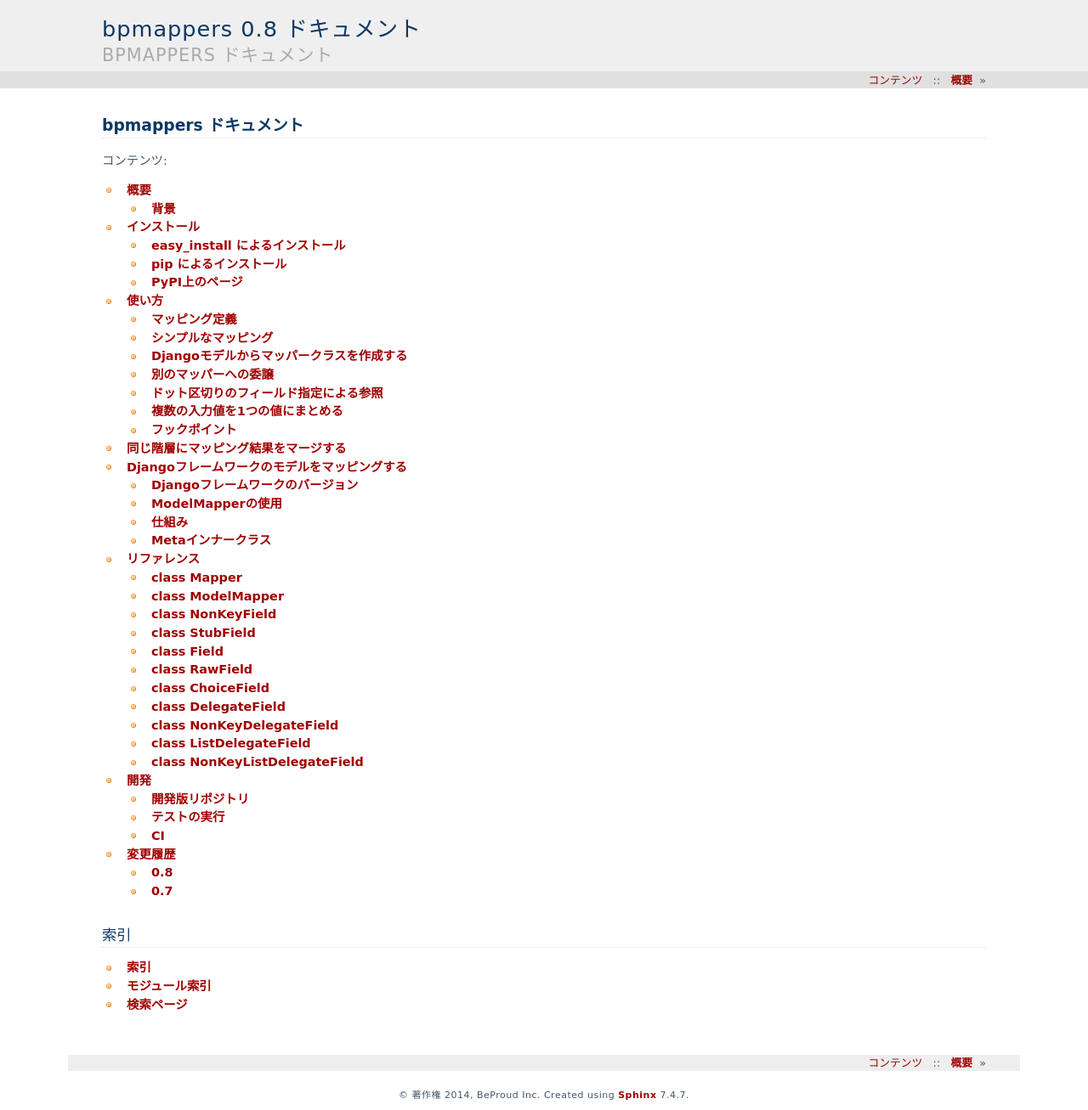
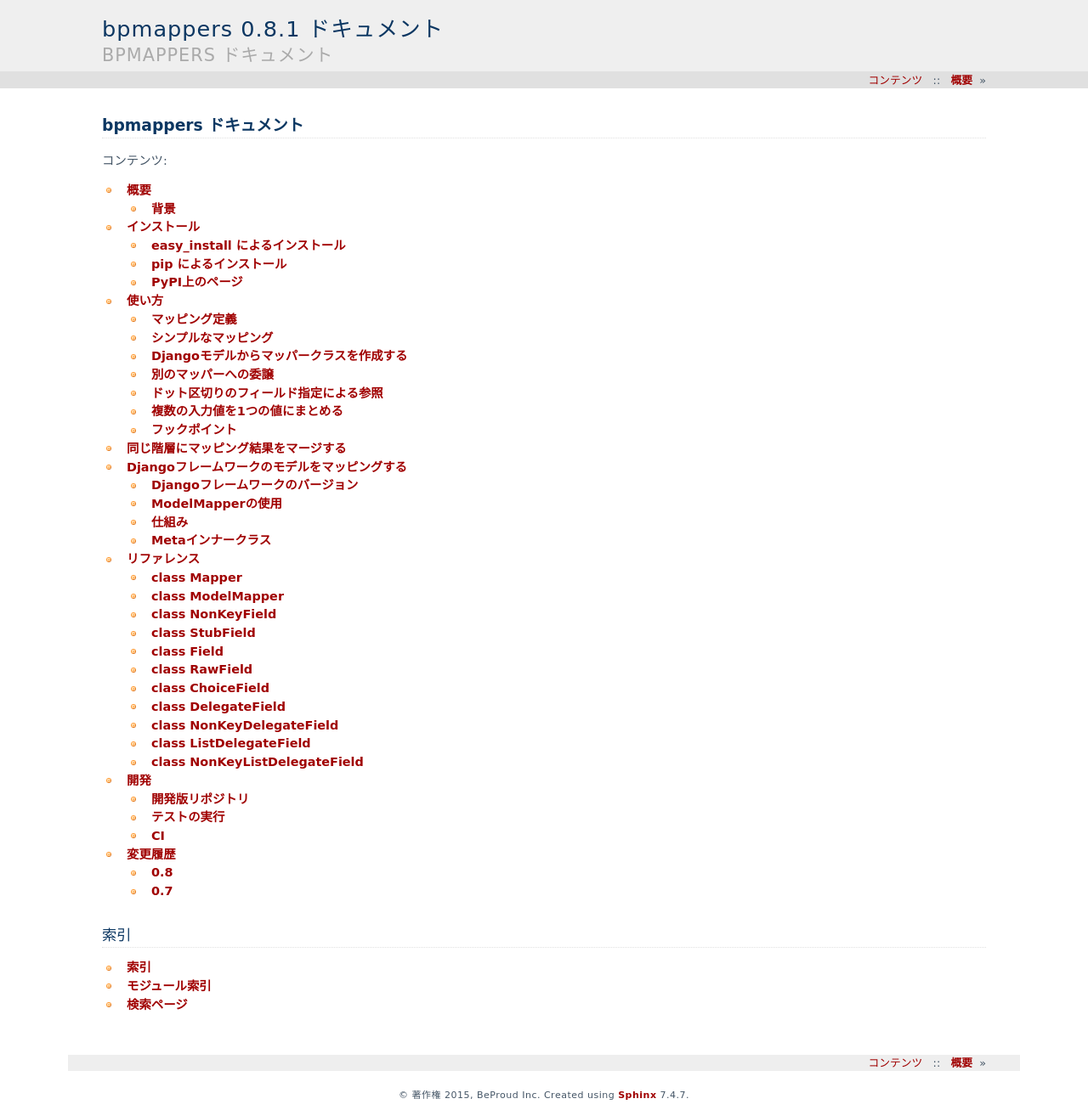
Before and after one commit to beproud/bpmappers, a Sphinx documentation site: the page built from docs/ja/source/index.rst, in a window 1280 px wide. Shown: the whole page at 85% size. Built offline with Sphinx 7.4.7, drawn with Linux system fonts in a browser that asks for light colours.

Commit message:
バージョンを0.8.1に更新

```diff
--- a/bpmappers/__init__.py
+++ b/bpmappers/__init__.py
@@ -13,4 +13,4 @@
     'DataError', 'InvalidDelegateException',
 ]
 
-VERSION = (0, 8, 0, None)
+VERSION = (0, 8, 1, None)
--- a/docs/ja/source/conf.py
+++ b/docs/ja/source/conf.py
@@ -53,16 +53,16 @@
 
 # General information about the project.
 project = u'bpmappers'
-copyright = u'2014, BeProud Inc'
+copyright = u'2015, BeProud Inc'
 
 # The version info for the project you're documenting, acts as replacement for
 # |version| and |release|, also used in various other places throughout the
 # built documents.
 #
 # The short X.Y version.
-version = '0.8'
+version = '0.8.1'
 # The full version, including alpha/beta/rc tags.
-release = '0.8'
+release = '0.8.1'
 
 # The language for content autogenerated by Sphinx. Refer to documentation
 # for a list of supported languages.
--- a/setup.py
+++ b/setup.py
@@ -13,7 +13,7 @@
 
 setup(
     name='bpmappers',
-    version='0.8',
+    version='0.8.1',
     description='A mapping tool from model to dictionary.',
     long_description=read_file('README.rst'),
     author='BeProud Inc.',
```
